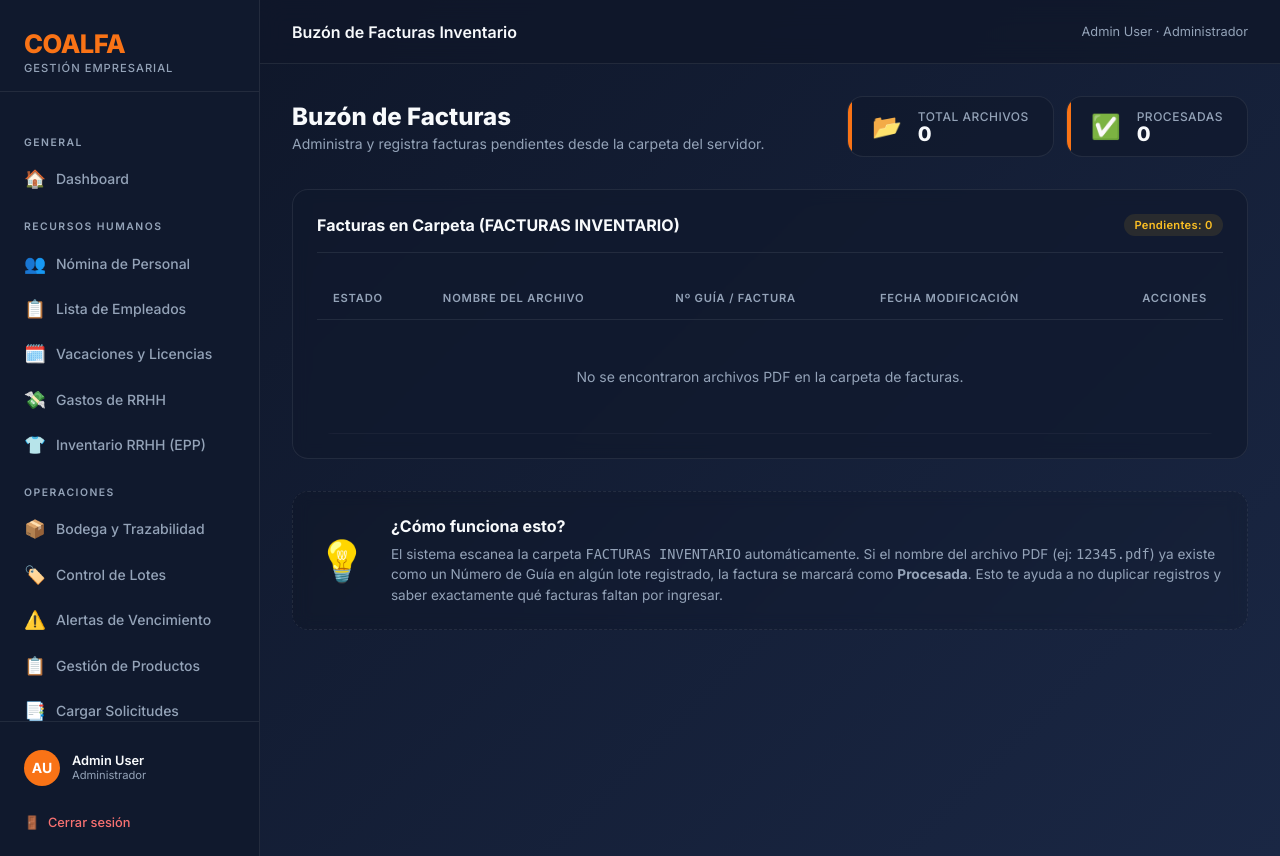
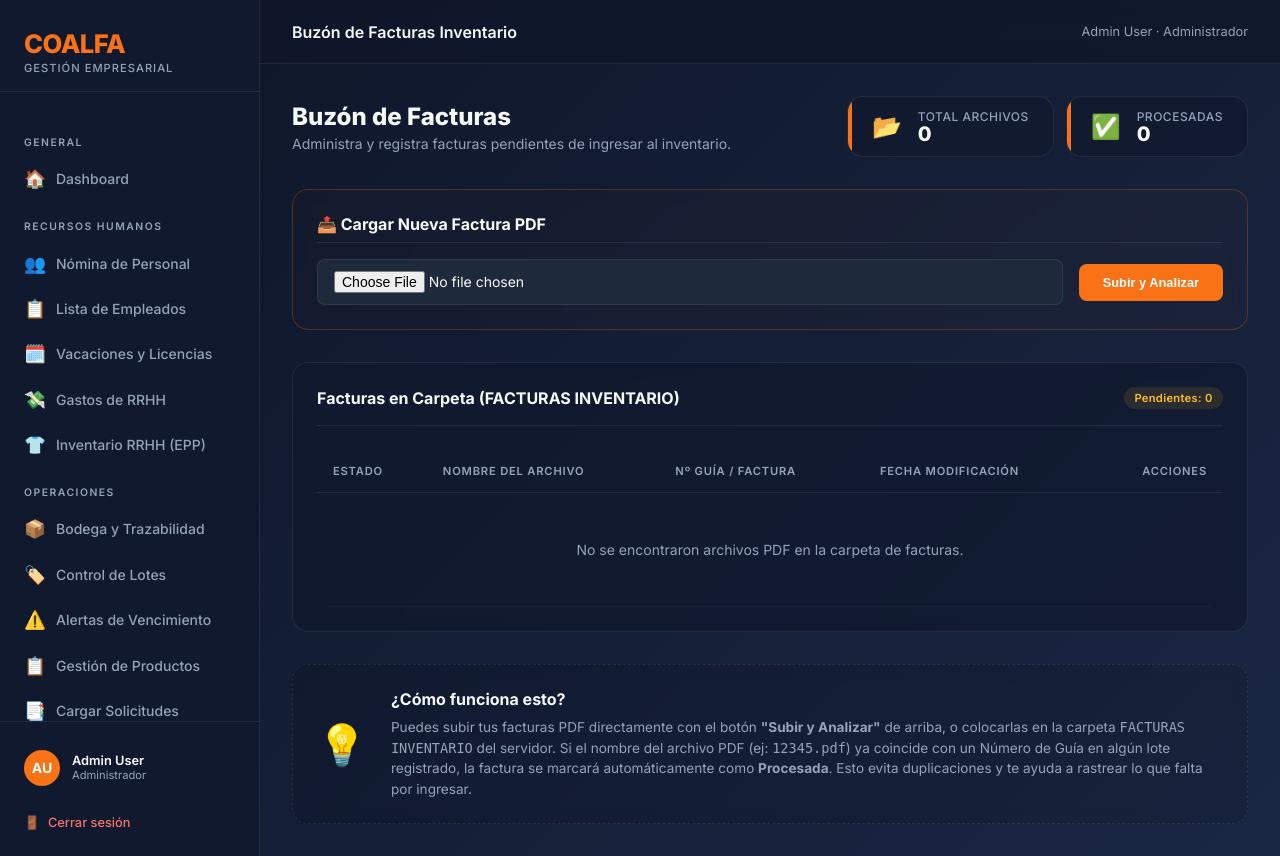
Before and after one commit to SangreL1/Coalfa, a Django app: page /inventario/facturas/ in a window 1280 px wide. Run offline with Django 5.2, Linux system fonts and the light colour scheme; a user stored in the database is signed in; data comes from the database, SQL or seed files in the repository; both versions use the stored data as it was after the commit.

Commit message:
Actualizacion: Responsividad y boton de carga de facturas

```diff
--- a/inventario/templates/inventario/gestionar_facturas.html
+++ b/inventario/templates/inventario/gestionar_facturas.html
@@ -6,12 +6,12 @@
 {% block topbar_title %}Buzón de Facturas Inventario{% endblock %}
 
 {% block content %}
-<div class="header-section" style="display: flex; justify-content: space-between; align-items: center; margin-bottom: 2rem;">
+<div class="header-section">
     <div>
         <h1 class="page-title">Buzón de Facturas</h1>
-        <p class="page-subtitle" style="margin-bottom: 0;">Administra y registra facturas pendientes desde la carpeta del servidor.</p>
+        <p class="page-subtitle" style="margin-bottom: 0;">Administra y registra facturas pendientes de ingresar al inventario.</p>
     </div>
-    <div style="display: flex; gap: 0.75rem;">
+    <div style="display: flex; gap: 0.75rem; flex-wrap: wrap;">
         <div class="kpi-card" style="padding: 0.75rem 1.5rem; flex-direction: row; align-items: center; gap: 1rem; min-width: auto;">
             <div style="font-size: 1.5rem;">📂</div>
             <div>
@@ -27,6 +27,22 @@
             </div>
         </div>
     </div>
+</div>
+
+<!-- Formulario para subir nuevas facturas -->
+<div class="card" style="margin-bottom: 2rem; border-color: rgba(249, 115, 22, 0.25); background: rgba(249, 115, 22, 0.02);">
+    <div class="card-header" style="margin-bottom: 1rem; padding-bottom: 0.5rem; border-bottom: 1px solid var(--border);">
+        <h2 class="card-title">📤 Cargar Nueva Factura PDF</h2>
+    </div>
+    <form method="POST" enctype="multipart/form-data" action="{% url 'inventario_gestionar_facturas' %}" style="display: flex; gap: 1rem; align-items: center; flex-wrap: wrap; width: 100%;">
+        {% csrf_token %}
+        <div style="flex: 1; min-width: 260px;">
+            <input type="file" name="factura_pdf" accept=".pdf" class="form-control" required style="width: 100%;">
+        </div>
+        <button type="submit" class="btn btn-primary" style="padding: 0.7rem 1.5rem; flex-shrink: 0;">
+            Subir y Analizar
+        </button>
+    </form>
 </div>
 
 <div class="card">
@@ -104,7 +120,7 @@
         <div>
             <h3 style="font-size: 1rem; margin-bottom: 0.5rem;">¿Cómo funciona esto?</h3>
             <p style="font-size: 0.85rem; color: var(--text-muted); line-height: 1.5;">
-                El sistema escanea la carpeta <code>FACTURAS INVENTARIO</code> automáticamente. Si el nombre del archivo PDF (ej: <code>12345.pdf</code>) ya existe como un Número de Guía en algún lote registrado, la factura se marcará como <strong>Procesada</strong>. Esto te ayuda a no duplicar registros y saber exactamente qué facturas faltan por ingresar.
+                Puedes subir tus facturas PDF directamente con el botón <strong>"Subir y Analizar"</strong> de arriba, o colocarlas en la carpeta <code>FACTURAS INVENTARIO</code> del servidor. Si el nombre del archivo PDF (ej: <code>12345.pdf</code>) ya coincide con un Número de Guía en algún lote registrado, la factura se marcará automáticamente como <strong>Procesada</strong>. Esto evita duplicaciones y te ayuda a rastrear lo que falta por ingresar.
             </p>
         </div>
     </div>
--- a/inventario/templates/inventario/previsualizar_factura.html
+++ b/inventario/templates/inventario/previsualizar_factura.html
@@ -16,7 +16,7 @@
 
     <!-- Datos Generales -->
     <div class="card" style="margin-bottom: 2rem; background: var(--accent-soft);">
-        <div style="display: grid; grid-template-columns: repeat(3, 1fr); gap: 1.5rem;">
+        <div style="display: grid; grid-template-columns: repeat(auto-fit, minmax(200px, 1fr)); gap: 1.5rem;">
             <div class="form-group">
                 <label class="form-label" style="font-weight: 700;">Proveedor</label>
                 <select name="proveedor" class="form-control">
@@ -107,7 +107,7 @@
             </table>
         </div>
 
-        <div style="margin-top: 2rem; display: flex; justify-content: space-between; align-items: center;">
+        <div style="margin-top: 2rem; display: flex; justify-content: space-between; align-items: center; flex-wrap: wrap; gap: 1rem;">
             <a href="{% url 'inventario_gestionar_facturas' %}" class="btn btn-ghost">❌ Cancelar y Volver</a>
             <button type="submit" class="btn btn-primary" style="padding: 1rem 3rem; font-size: 1.1rem; box-shadow: 0 10px 20px var(--accent-glow);">
                 🚀 Confirmar y Cargar Inventario
--- a/inventario/views.py
+++ b/inventario/views.py
@@ -1388,8 +1388,25 @@ def cargar_solicitudes_excel(request):
 
 @operacional_required
 def gestionar_facturas(request):
-    """Buzón de facturas PDF para registro rápido de lotes."""
+    """Buzón de facturas PDF para registro rápido de lotes y subida de archivos."""
     path_facturas = os.path.join(settings.BASE_DIR, "FACTURAS INVENTARIO")
+
+    if request.method == "POST" and request.FILES.get("factura_pdf"):
+        pdf_file = request.FILES.get("factura_pdf")
+        if pdf_file.name.lower().endswith(".pdf"):
+            os.makedirs(path_facturas, exist_ok=True)
+            file_path = os.path.join(path_facturas, pdf_file.name)
+            try:
+                with open(file_path, "wb+") as destination:
+                    for chunk in pdf_file.chunks():
+                        destination.write(chunk)
+                messages.success(request, f"Factura '{pdf_file.name}' subida correctamente.")
+            except Exception as e:
+                messages.error(request, f"Error al guardar el archivo: {str(e)}")
+        else:
+            messages.error(request, "Error: Solo se admiten archivos en formato PDF.")
+        return redirect("inventario_gestionar_facturas")
+
     facturas = []
 
     if os.path.exists(path_facturas):
--- a/templates/base.html
+++ b/templates/base.html
@@ -51,6 +51,9 @@
         html,
         body {
             height: 100%;
+            width: 100%;
+            overflow-x: hidden;
+            position: relative;
             /* Fallback seguro: texto visible de inmediato; Inter reemplaza con font-display:swap */
             font-family: 'Inter', system-ui, -apple-system, BlinkMacSystemFont, 'Segoe UI', sans-serif;
             background: #0f172a;
@@ -203,6 +206,7 @@
             min-height: 100vh;
             background: linear-gradient(135deg, #0f172a 0%, #1a2744 100%);
             transition: margin-left 0.3s ease;
+            max-width: 100%;
         }
 
         .sidebar-overlay {
@@ -237,6 +241,8 @@
 
             .main-wrapper {
                 margin-left: 0 !important;
+                max-width: 100vw;
+                overflow-x: hidden;
             }
 
             .sidebar-overlay.show {
@@ -674,6 +680,37 @@
             border-left-color: var(--accent) !important;
         }
 
+        /* Responsive Global Overrides */
+        .header-section {
+            display: flex;
+            justify-content: space-between;
+            align-items: center;
+            margin-bottom: 2rem;
+            gap: 1rem;
+            flex-wrap: wrap;
+        }
+
+        @media (max-width: 768px) {
+            .header-section {
+                flex-direction: column !important;
+                align-items: flex-start !important;
+            }
+            .header-section > div {
+                width: 100%;
+            }
+            /* Apilar divs de flexibilidad en el header */
+            .header-section div[style*="display: flex"],
+            .header-section div[style*="display:flex"] {
+                flex-wrap: wrap;
+                width: 100%;
+            }
+            /* Convertir grids inline a 1 columna en celulares */
+            .page-content div[style*="display: grid"],
+            .page-content div[style*="display:grid"] {
+                grid-template-columns: 1fr !important;
+            }
+        }
+
         {% block extra_css %}{% endblock %}
     </style>
     <!-- NProgress CSS -->
```
Also changed, not shown: db.sqlite3.
